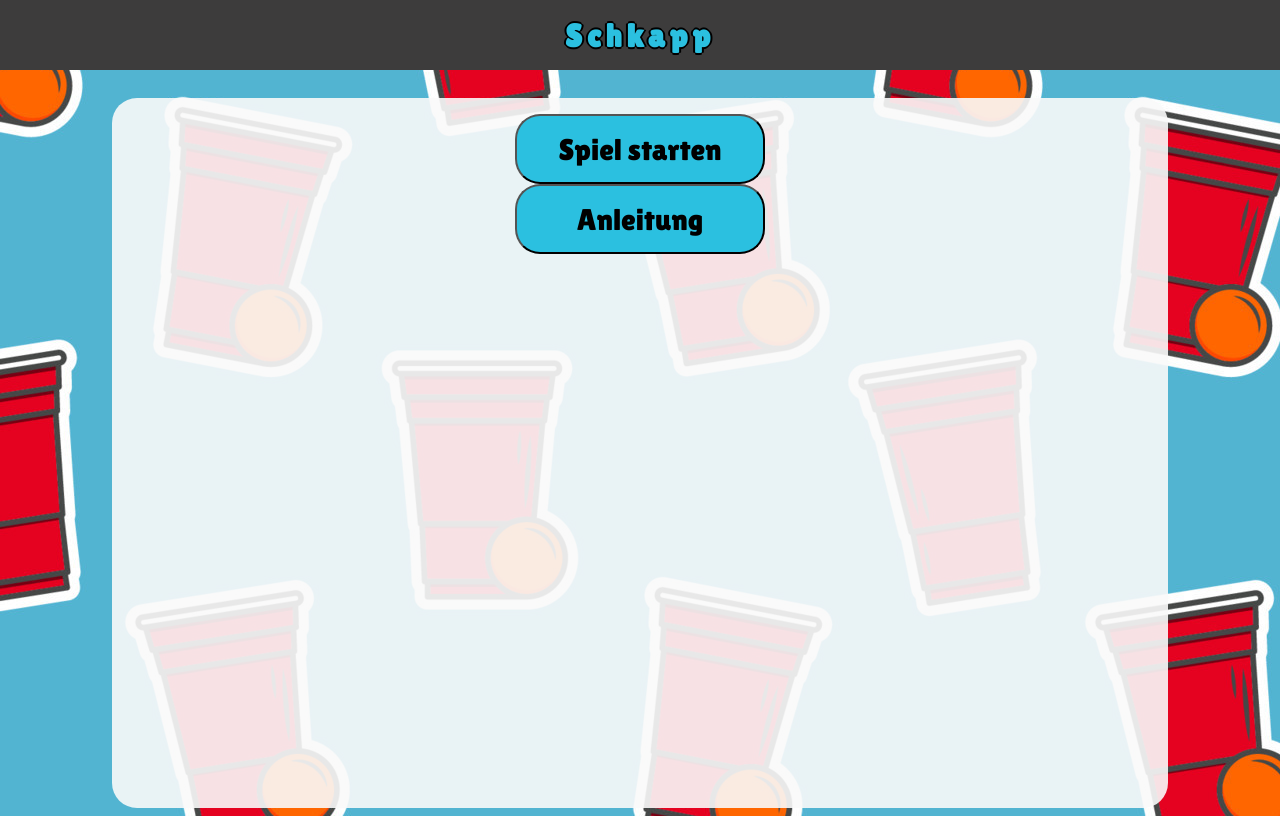
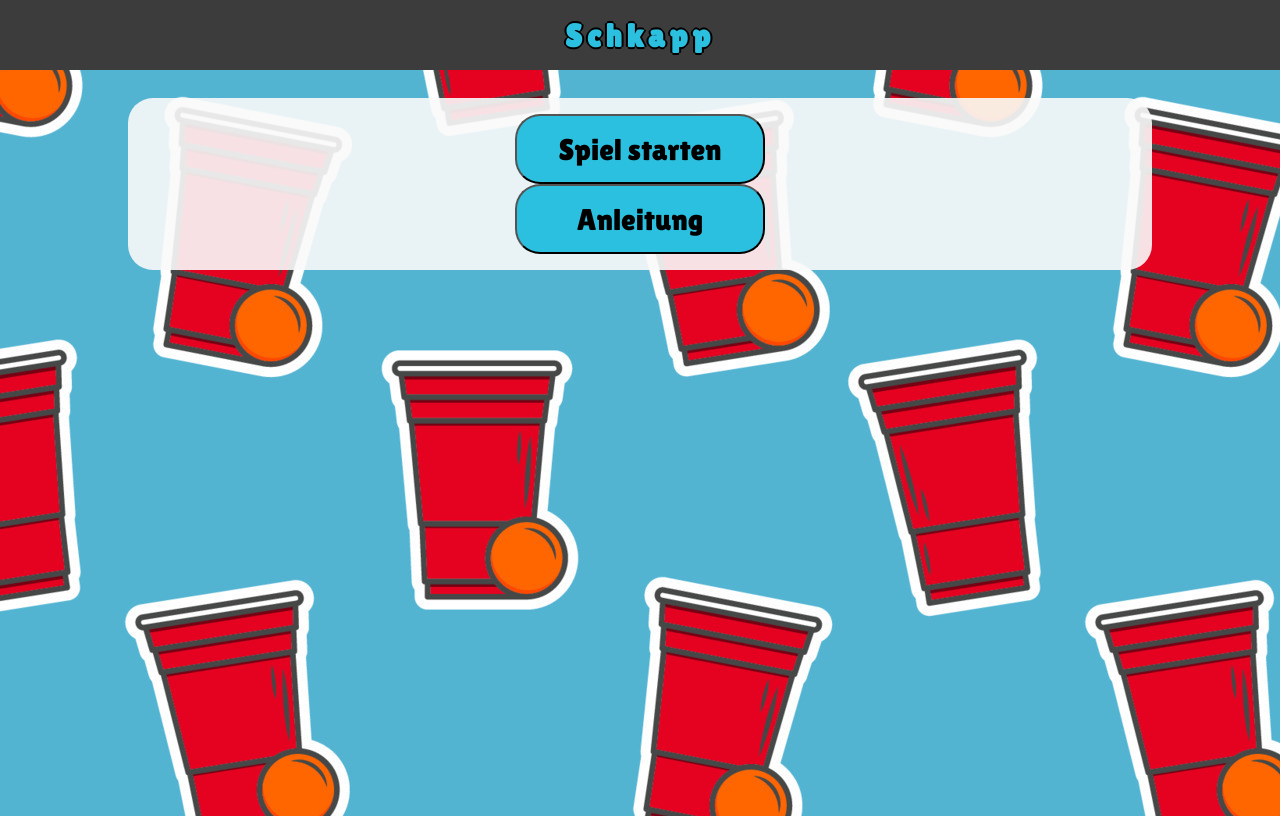
Before and after one commit to matzesoft/schkapp, a SvelteKit app: page / in a window 1280 px wide. Built offline with nearby package versions, Linux system fonts and the light colour scheme.

Commit message:
Fix horizontal scrolling

```diff
--- a/src/routes/+layout.svelte
+++ b/src/routes/+layout.svelte
@@ -25,7 +25,8 @@
         position: fixed;
         top: 0;
         left: 0;
-        width: 100vw;
+        right: 0;
+        width: 100%;
         height: 70px;
         background-color: #3d3c3c;
         display: flex;
@@ -43,13 +44,12 @@
     }
 
     main {
-        flex: 1;
         display: flex;
         flex-direction: column;
         padding: 1rem;
         width: 100%;
         max-width: 64rem;
-        overflow-y: auto;
+        box-sizing: border-box;
         margin: 90px auto 0;
 
         background-color: rgba(250, 250, 250, 0.9);
```
